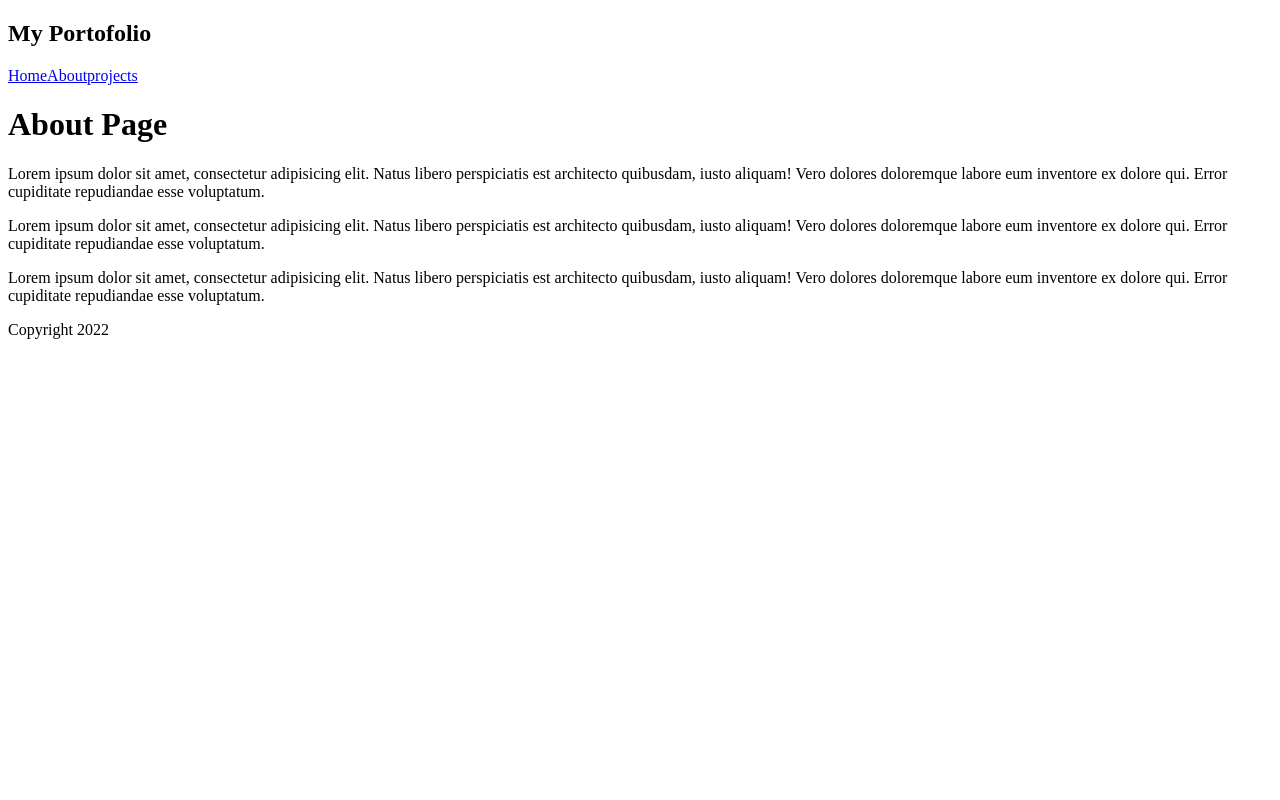
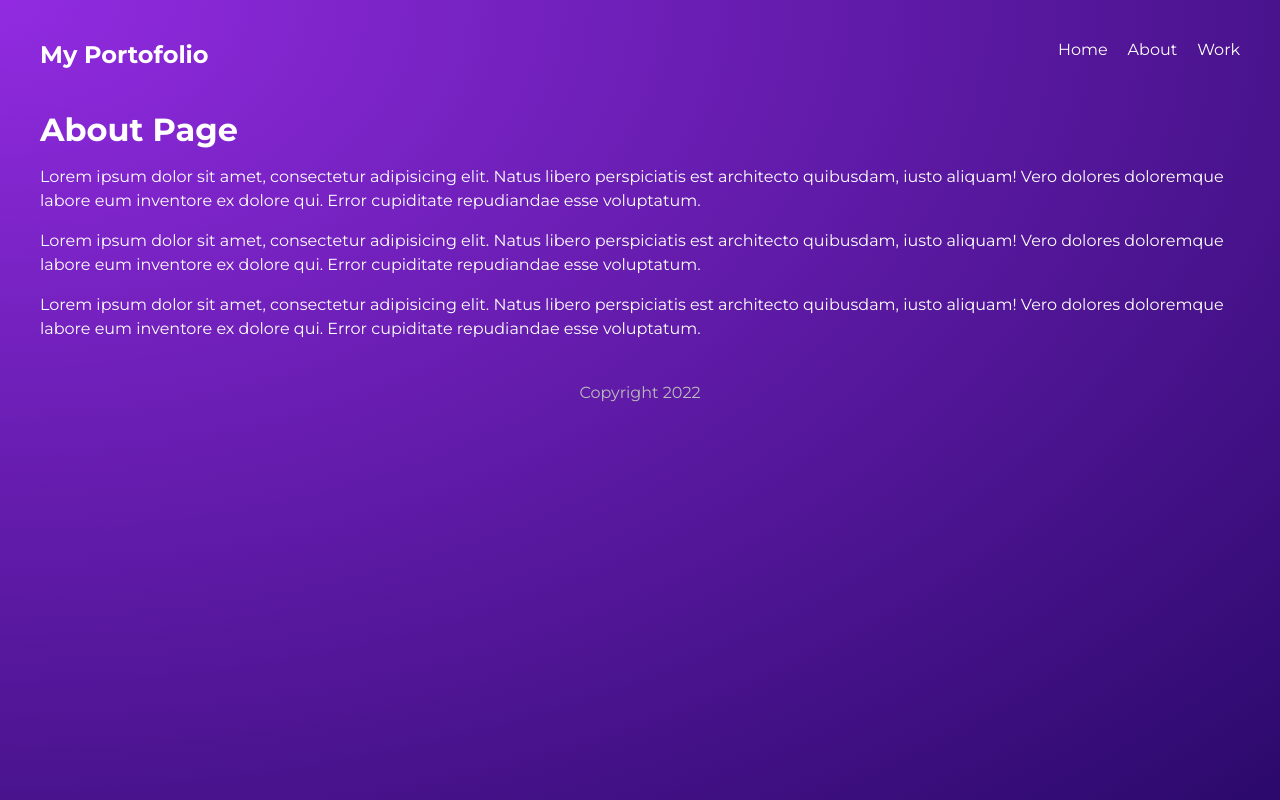
Before and after one commit to hayatek/learning-react, a Gatsby site in the folder portfolio-gatsby/: page /about in a window 1280 px wide. Built offline with nearby package versions, Linux system fonts and the light colour scheme; Gatsby itself is replaced by a stand-in of ours.

Commit message:
added global.css

```diff
--- a/portfolio-gatsby/src/pages/components/Layout.js
+++ b/portfolio-gatsby/src/components/Layout.js
@@ -1,5 +1,6 @@
 import React from "react"
 import Navbar from "./Navbar"
+import "../styles/global.css"
 
 export default function Layout({ children }) {
   return (
--- a/portfolio-gatsby/src/pages/components/Navbar.js
+++ b/portfolio-gatsby/src/components/Navbar.js
@@ -8,7 +8,7 @@
       <div className="links">
         <Link to="/">Home</Link>
         <Link to="/about">About</Link>
-        <Link to="/projects">projects</Link>
+        <Link to="/work">Work</Link>
       </div>
     </nav>
   )
--- a/portfolio-gatsby/src/pages/404.js
+++ b/portfolio-gatsby/src/pages/404.js
@@ -1,5 +1,5 @@
 import React from "react"
-import Layout from "./components/Layout"
+import Layout from "../components/Layout"
 
 export default function NotFound() {
   return (
--- a/portfolio-gatsby/src/pages/about.js
+++ b/portfolio-gatsby/src/pages/about.js
@@ -1,5 +1,5 @@
 import React from "react"
-import Layout from "./components/Layout"
+import Layout from "../components/Layout"
 
 export default function About() {
   return (
--- a/portfolio-gatsby/src/pages/index.js
+++ b/portfolio-gatsby/src/pages/index.js
@@ -1,6 +1,5 @@
 import React from "react"
-import Navbar from "./components/Navbar"
-import Layout from "./components/Layout"
+import Layout from "../components/Layout"
 
 export default function Home() {
   return (
--- a/portfolio-gatsby/src/pages/projects/index.js
+++ b/portfolio-gatsby/src/pages/work/index.js
@@ -1,5 +1,5 @@
 import React from "react"
-import Layout from "../components/Layout"
+import Layout from "../../components/Layout"
 
 export default function Work() {
   return (
--- /dev/null
+++ b/portfolio-gatsby/src/styles/global.css
@@ -0,0 +1,55 @@
+@import url("https://fonts.googleapis.com/css2?family=Montserrat:wght@300;400;500;700&display=swap");
+
+* {
+  margin: 0;
+  padding: 0;
+  text-decoration: none;
+  font-family: "Montserrat";
+  color: white;
+}
+html,
+body {
+  min-height: 100%;
+}
+body {
+  background: radial-gradient(
+    at top left,
+    rgba(146, 43, 225, 1) 0%,
+    rgba(43, 9, 107, 1) 100%
+  );
+  background-repeat: no-repeat;
+}
+p {
+  margin: 16px auto;
+  line-height: 1.5em;
+}
+
+/* layout & nav */
+.layout {
+  max-width: 1200px;
+  margin: 0 auto;
+}
+nav {
+  display: grid;
+  grid-template-columns: 1fr 1fr;
+  margin: 40px auto;
+}
+nav .links {
+  display: inline-block;
+  text-align: right;
+}
+nav a {
+  display: inline-block;
+  margin-left: 20px;
+  font-weight: 400;
+  padding-bottom: 8px;
+  border-bottom: 3px solid transparent;
+}
+nav a:hover {
+  border-color: white;
+}
+footer p {
+  text-align: center;
+  color: #bbb;
+  margin: 40px auto;
+}
```
Also changed, not shown: portfolio-gatsby/src/pages/work/test.js (renamed from portfolio-gatsby/src/pages/projects/test.js).
